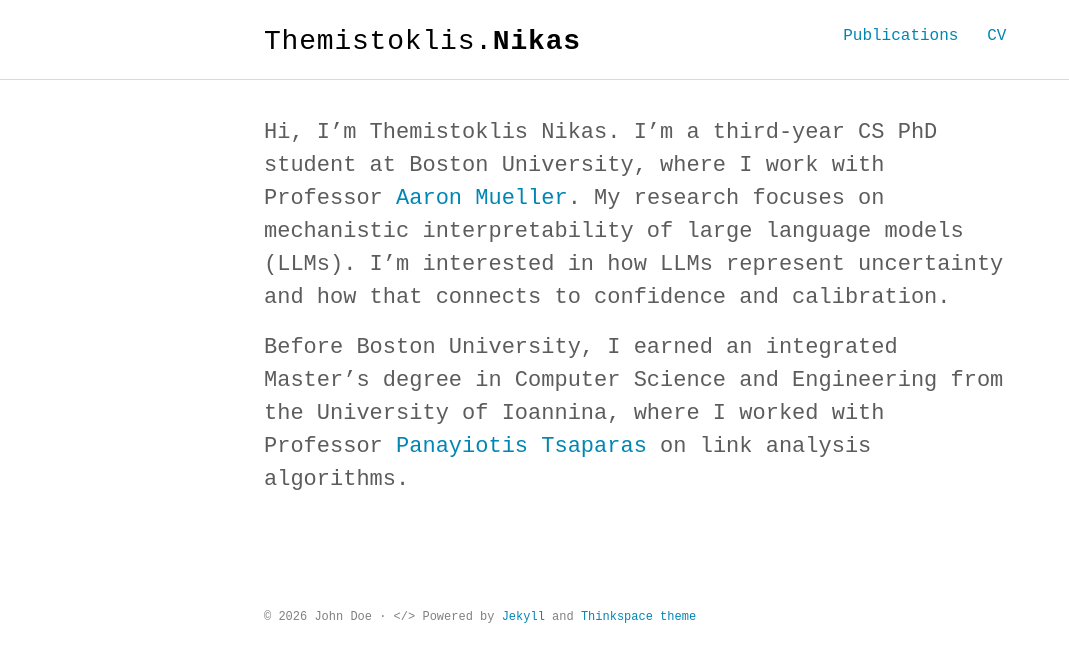
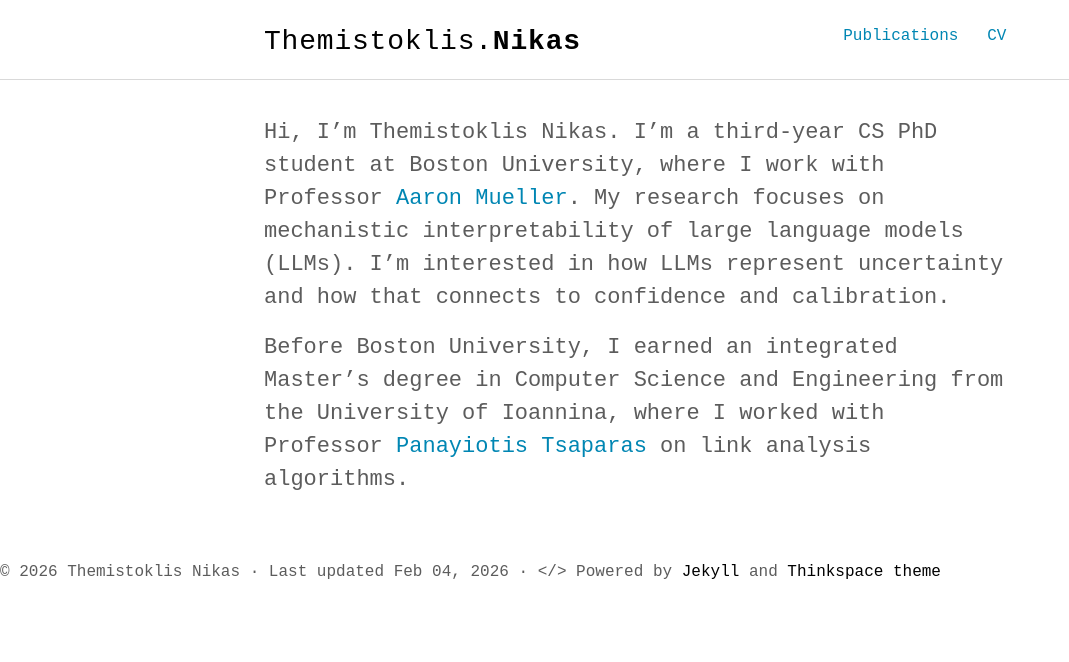
Before and after one commit to tnikas/tnikas.github.io, a Jekyll site: the page built from index.html, in a window 1280 px wide. Shown: the top 662 px of the page, without its empty margins (0-1069 px from the left). Built offline with Jekyll 4.4.1, drawn with Linux system fonts in a browser that asks for light colours; some web fonts are replaced.

Commit message:
Update footer name and last updated

```diff
--- a/_config.yml
+++ b/_config.yml
@@ -28,7 +28,7 @@ sass:
 
 # Author settings
 author:
-  name     : "John Doe"
+  name     : "Themistoklis Nikas"
 
 plugins:
   - jekyll-sitemap
--- a/_includes/footer.html
+++ b/_includes/footer.html
@@ -1,5 +1,6 @@
-<footer class="site-footer">
-  <div class="container">
-    <small class="block">&copy; {{ site.time | date: '%Y' }} {{ site.author.name }} &middot; &lt;/&gt; Powered by <a href="https://jekyllrb.com/">Jekyll</a> and <a href="https://github.com/heiswayi/thinkspace">Thinkspace theme</a></small>
-  </div>
-</footer>
+<small class="block">
+  &copy; {{ site.time | date: '%Y' }} {{ site.author.name }}
+  &middot; Last updated {{ site.time | date: '%b %d, %Y' }}
+  &middot; &lt;/&gt; Powered by <a href="https://jekyllrb.com/">Jekyll</a> and
+  <a href="https://github.com/heiswayi/thinkspace">Thinkspace theme</a>
+</small>
```
